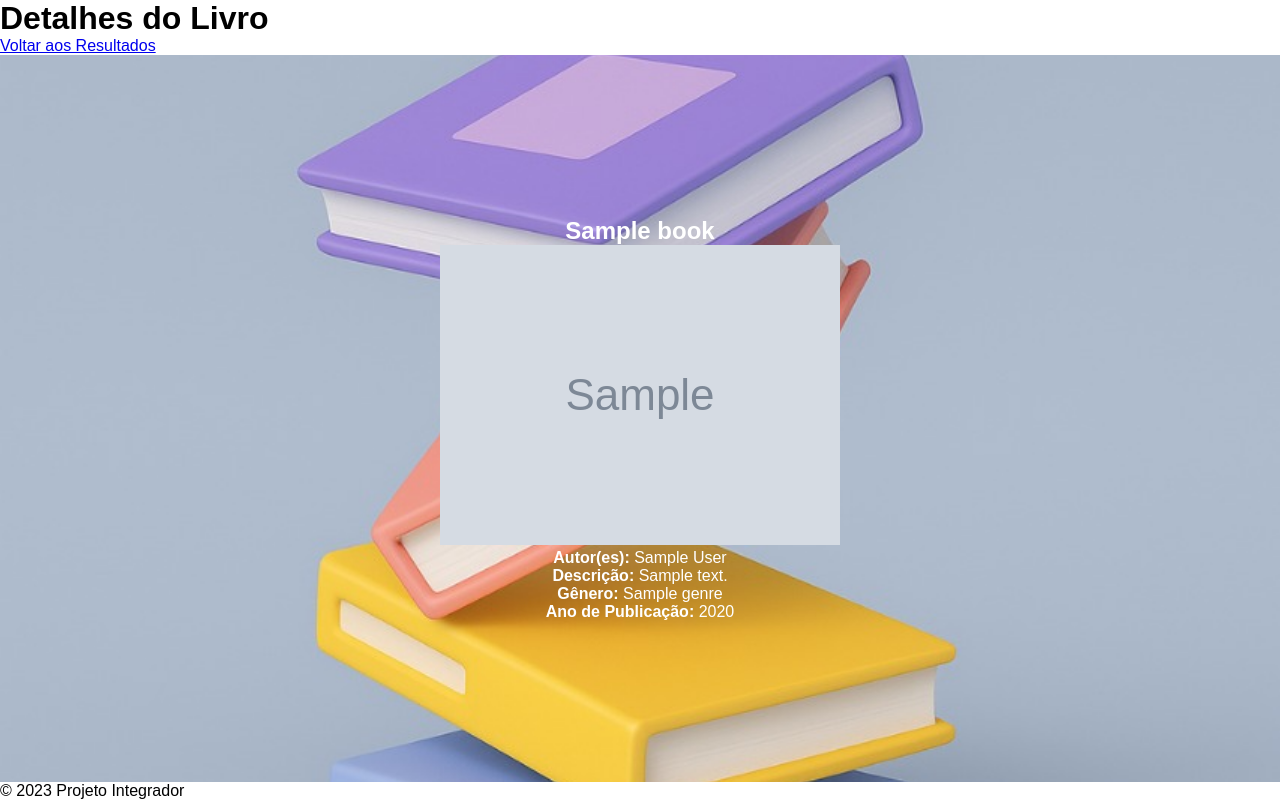
After one commit to WolfgangVM/Projeto-Integrador-III, a Flask app: template app/layout/templates/book_details.html in a window 1280 px wide. The commit adds this page. Run offline with Flask 3, Linux system fonts and the light colour scheme; the template is opened without the code that fills it: most values are stand-ins (such as "Sample title", 1, 10 or a date in 2020); grey boxes marked "Sample" are stand-in pictures.

Commit message:
Funcionalidade 'book_details'

```diff
--- a/app/layout/static/css/estilo.css
+++ b/app/layout/static/css/estilo.css
@@ -406,13 +406,14 @@
 }
 .grid-livros {
   display: grid;
-  grid-template-columns: repeat(4, 1fr);
+  grid-template-columns: repeat(auto-fit, minmax(200px, 1fr));
   gap: 20px;
   margin-top: 20px;
+  padding: 20px;
 }
 
 .cartao-livro {
-  background-color: #f2f2f2;
+  background-color: #ffffff;
   border-radius: 10px;
   overflow: hidden;
   box-shadow: 0 4px 8px rgba(0, 0, 0, 0.1);
@@ -420,6 +421,7 @@
   transition: transform 0.2s ease-in-out;
   display: flex;
   flex-direction: column;
+  padding: 10px;
 }
 
 .cartao-livro:hover {
@@ -431,14 +433,22 @@
   height: auto;
   aspect-ratio: 3 / 4;
   object-fit: cover;
+  margin-bottom: 10px;
+  background-color: #f0f0f0; /* Fallback background color */
 }
 
 .titulo-livro {
-  padding: 10px;
-  font-size: 1rem;
+  font-size: 1.1rem;
   font-weight: bold;
   color: #333;
+  margin-bottom: 5px;
 }
+
+.autor-livro {
+  font-size: 0.9rem;
+  color: #555;
+}
+
 @media (max-width: 1024px) {
   .grid-livros {
     grid-template-columns: repeat(3, 1fr);
--- /dev/null
+++ b/app/layout/templates/book_details.html
@@ -0,0 +1,32 @@
+<!DOCTYPE html>
+<html lang="en">
+<head>
+    <meta charset="UTF-8">
+    <meta name="viewport" content="width=device-width, initial-scale=1.0">
+    <title>Detalhes do Livro</title>
+    <link rel="stylesheet" href="../static/css/estilo.css">
+</head>
+<body>
+    <header>
+        <h1>Detalhes do Livro</h1>
+        <nav>
+            <a href="{{ url_for('home.search') }}">Voltar aos Resultados</a>
+        </nav>
+    </header>
+    <main>
+        <section>
+            <h2>{{ book.title }}</h2>
+            <img src="{{ book.cover_url if book.cover_url else url_for('static', filename='img/placeholder.jpg') }}"
+                 alt="Cover of {{ book.title }}"
+                 class="capa-livro-detalhes">
+            <p><strong>Autor(es):</strong> {{ book.authors }}</p>
+            <p><strong>Descrição:</strong> {{ book.description }}</p>
+            <p><strong>Gênero:</strong> {{ book.genre }}</p>
+            <p><strong>Ano de Publicação:</strong> {{ book.year }}</p>
+        </section>
+    </main>
+    <footer>
+        <p>&copy; 2023 Projeto Integrador</p>
+    </footer>
+</body>
+</html>
```
Also changed, not shown: app/layout/templates/search_results.html (+11 -8 lines), app/system/home_routes.py (+32 -2 lines), app/layout/static/img/placeholder.jpg (added).
